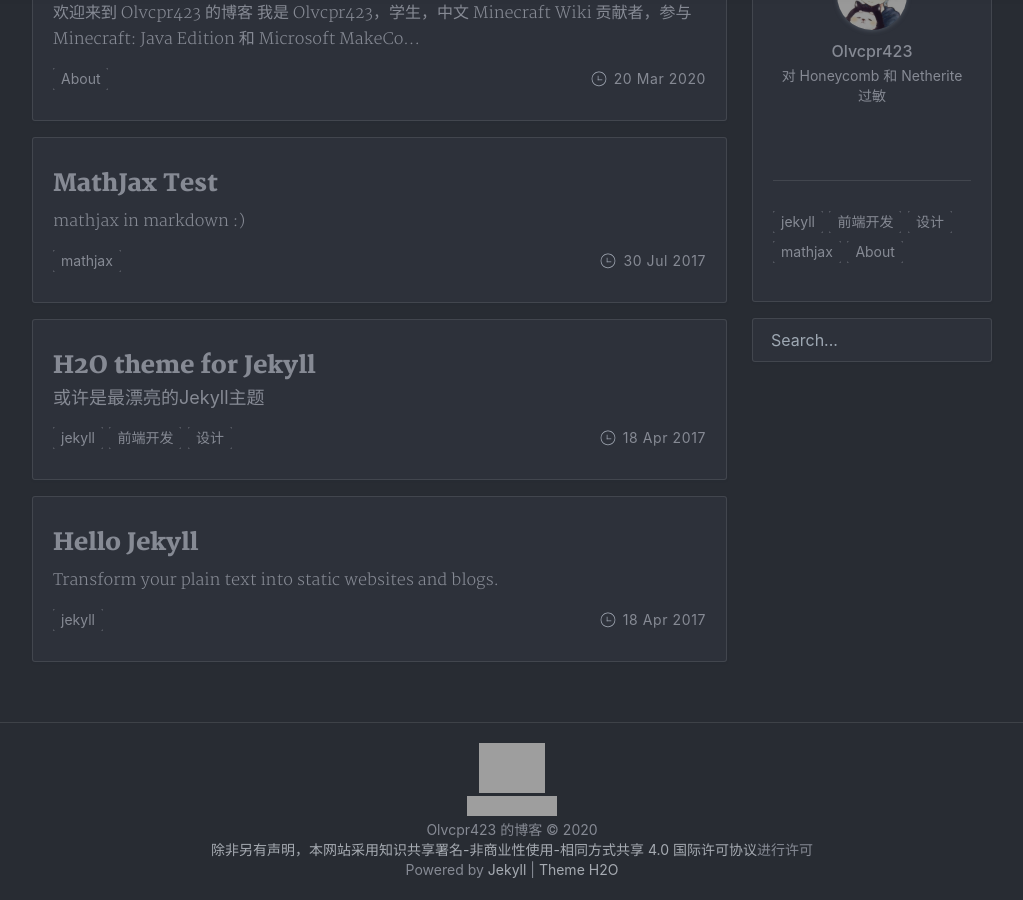
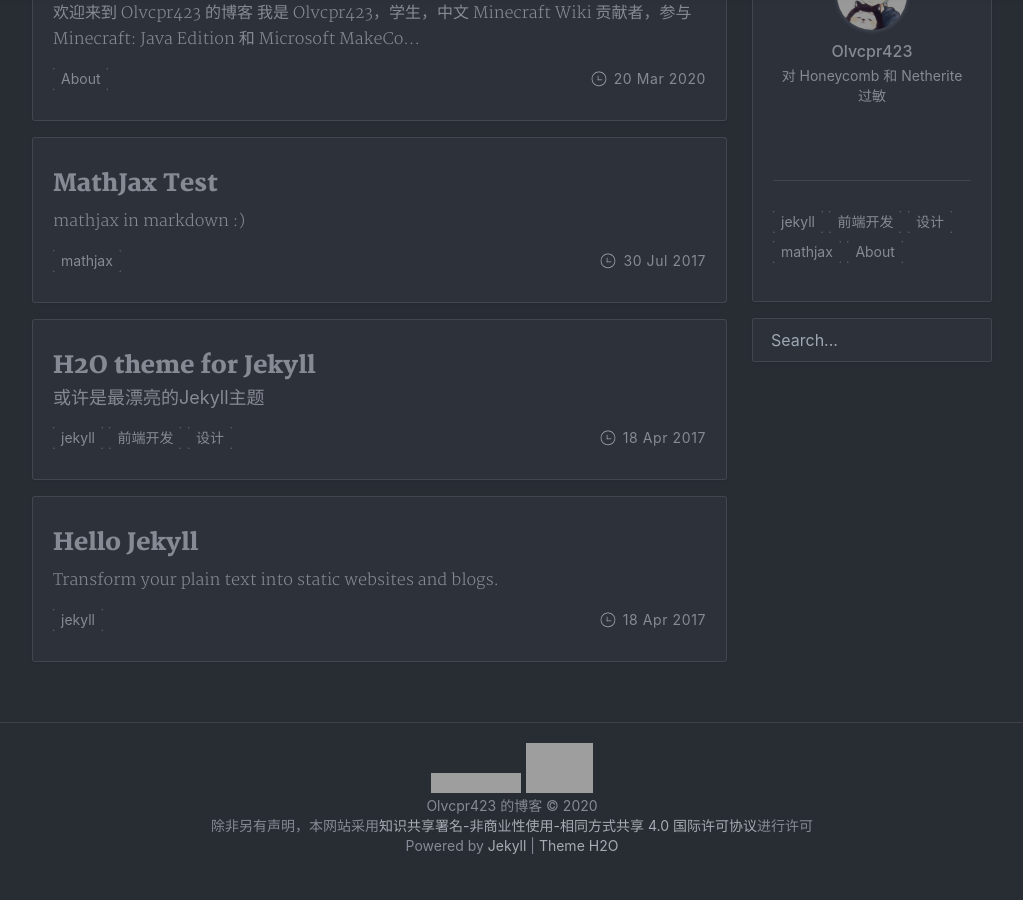
Before and after one commit to Olvcpr423/Olvcpr423.github.io, a Jekyll site: the page built from index.html, in a window 1280 px wide and 900 px high, scrolled down 571 px. Shown: the whole window, without its empty margins (128-1151 px from the left). Built offline with Jekyll 4.4.1, drawn with Linux system fonts in a browser that asks for light colours; nearby versions of some CDN libraries; the list of posts is cut into pages by our own code; a style sheet for code colours, icons or effects is not loaded; after the commit the page ends 1447 px from its top, so only the background shows below that; grey boxes are pictures that could not be loaded.

Commit message:
Update footer.html

```diff
--- a/_includes/footer.html
+++ b/_includes/footer.html
@@ -1,9 +1,8 @@
 <footer class="g-footer">
 
-  <div id="cc-myssl-id">
-      <a href="https://myssl.com/seal/detail?domain=olvcpr423.github.io"><img src="https://static.myssl.com/res/images/myssl-id1.png" alt="" style="max-height:50px;display:inline;margin:0 auto"></a>
-  </div>
   <a rel="license" href="http://creativecommons.org/licenses/by-nc-sa/4.0/"><img alt="知识共享许可协议" style="border-width:0" src="https://i.creativecommons.org/l/by-nc-sa/4.0/88x31.png" />
+  <a href="https://myssl.com/seal/detail?domain=olvcpr423.github.io"><img src="https://static.myssl.com/res/images/myssl-id1.png" alt="" style="max-height:50px;display:inline;margin:0 auto"></a>
+
  <section>{{ site.title }} ©
   {% assign current = "now" | date: "%Y" | plus: 0%}
   {% unless site.footer.since and site.footer.since == current %}
```
